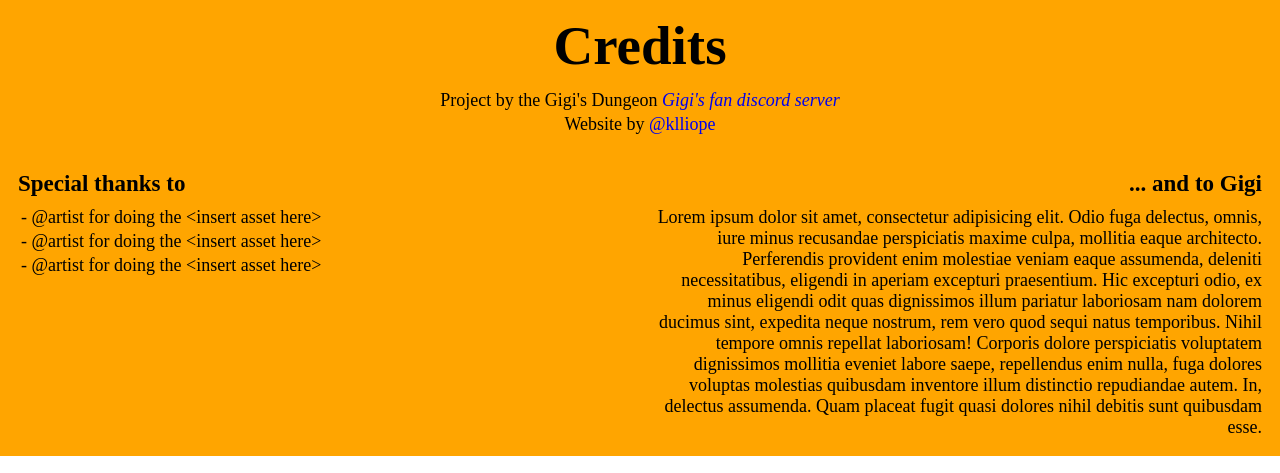
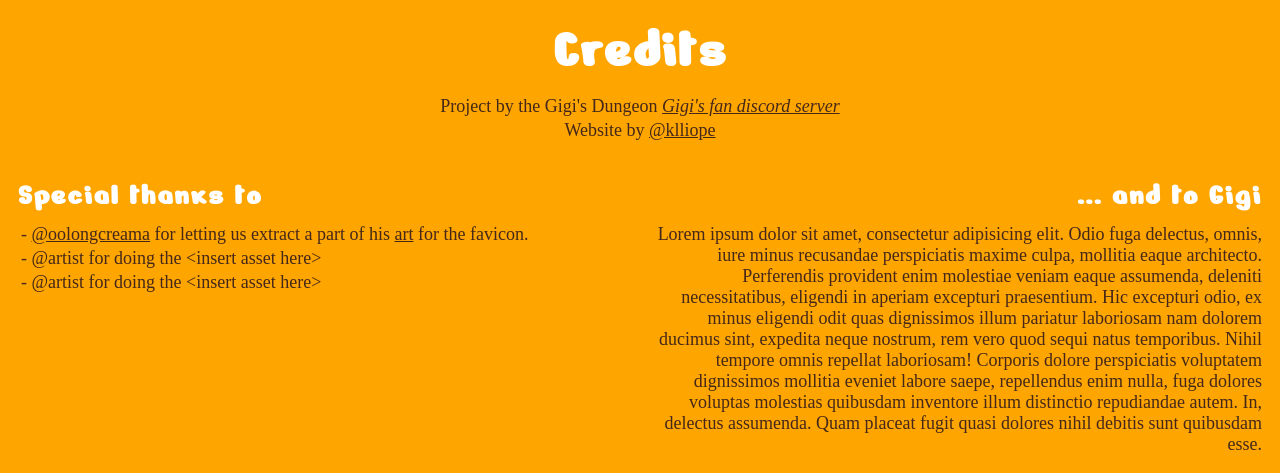
Before and after one commit to Gabrielmirin/Gremsday-Project, a plain HTML site: page index.html in a window 1280 px wide. Shown: the part 1177-1650 px from the top of the page. Drawn offline with Linux system fonts and the light colour scheme.

Commit message:
Credits update

```diff
--- a/index.html
+++ b/index.html
@@ -3,10 +3,14 @@
 <head>
     <meta charset="UTF-8">
     <meta name="viewport" content="width=device-width, initial-scale=1.0">
-    <title>Document</title>
+    <title>name here</title>
+    <link rel="icon" type="image/x-icon" href="material/favicon.png">
     <link rel="stylesheet" href="style.css">
     <link rel="stylesheet" href="mediaQueries.css" type="text/css">
+    <link rel="preconnect" href="https://fonts.googleapis.com">
+    <link rel="preconnect" href="https://fonts.gstatic.com" crossorigin>
     <link rel="stylesheet" href="https://cdnjs.cloudflare.com/ajax/libs/font-awesome/6.2.1/css/all.min.css">
+    <link href="https://fonts.googleapis.com/css2?family=Nerko+One&display=swap" rel="stylesheet">
 </head>
 <body>
     <div class="ggbanner"></div>
@@ -28,14 +32,14 @@
             <h2>Credits</h2>
             <ul>
                 <li>Project by the Gigi's Dungeon <i><a target="_blank" href="https://discord.com/invite/r3WHCFhTzZ"> Gigi's fan discord server</a></i></li>
-                <li>Website by<a target="_blank" href="https://x.com/k__lliope"> @klliope</a></li>
+                <li>Website by <a target="_blank" href="https://x.com/k__lliope"> @klliope</a></li>
             </ul>
         </div>
         <div class="last-credit-block">
             <div class="lcb-child">
                 <h3 class="to-left">Special thanks to</h3>
                 <ul>
-                    <li>- @artist for doing the &lt;insert asset here&gt;</li>
+                    <li>- <a target="_blank" href="https://x.com/oolongcreama"> @oolongcreama</a> for letting us extract a part of his <a target="_blank" href="https://x.com/oolongcreama/status/1827039052077436930">art</a> for the favicon.</li>
                     <li>- @artist for doing the &lt;insert asset here&gt;</li>
                     <li>- @artist for doing the &lt;insert asset here&gt;</li>
                 </ul>
--- a/style.css
+++ b/style.css
@@ -1,9 +1,14 @@
+/* Fonts
+Credits header: https://fonts.googleapis.com/css2?family=Nerko+One&display=swap
+
+
+*/
+
 * {
     list-style: none;
     box-sizing: border-box;
     padding: 0;
     margin: 0;
-    text-decoration: none;
 }
 
 ::-webkit-scrollbar {display: none}
@@ -14,11 +19,24 @@ h2 {
     font-size: 55px;
 }
 
-h3 {font-size: 23px;}
+h3 {font-size: 30px;}
+
 li {
     margin: 3px;
     font-size: 18px;
 }
+
+p,
+a,
+li {color: #452819;}
+
+h2,
+h3 {
+    color: white;
+    font-family: "Nerko One", cursive;
+    letter-spacing: 2px;
+}
+
 .to-left {text-align: start;}
 .to-right {text-align: end;}
 
@@ -71,6 +89,7 @@ li {
 .gigi-links p {
     margin-left: 30px;
     margin-right: 30px;
+    letter-spacing: 2px;
 }
 
 .gigi2 img {
@@ -91,8 +110,12 @@ li {
     padding: 3px;
 }
 
-.lcb-child h3 {margin: 10px 0px 10px 0px;}
 .lcb-child p {
     text-align: end;
     font-size: 18px;
 }
+
+.lcb-child h3 {
+    margin: 10px 0px 10px 0px;
+
+}
```
Also changed, not shown: material/favicon.png (added).
